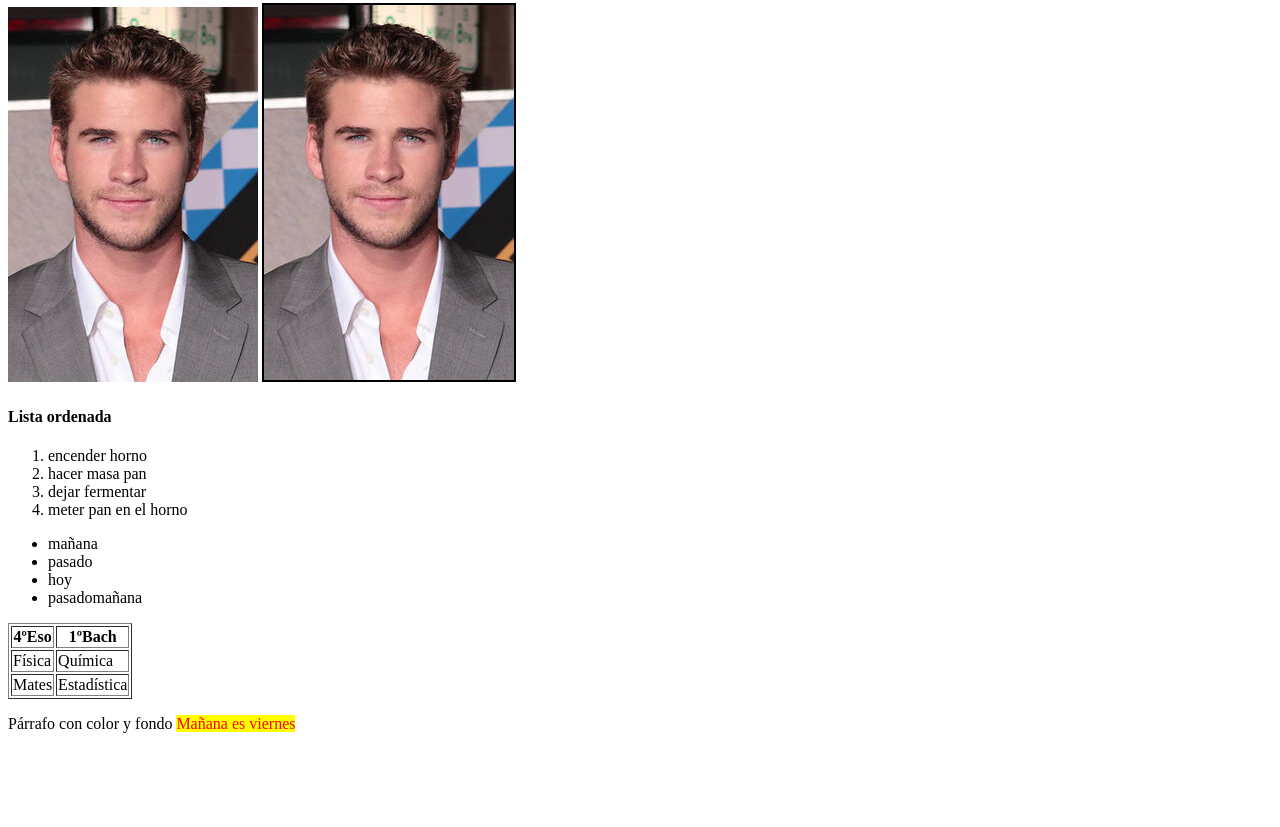
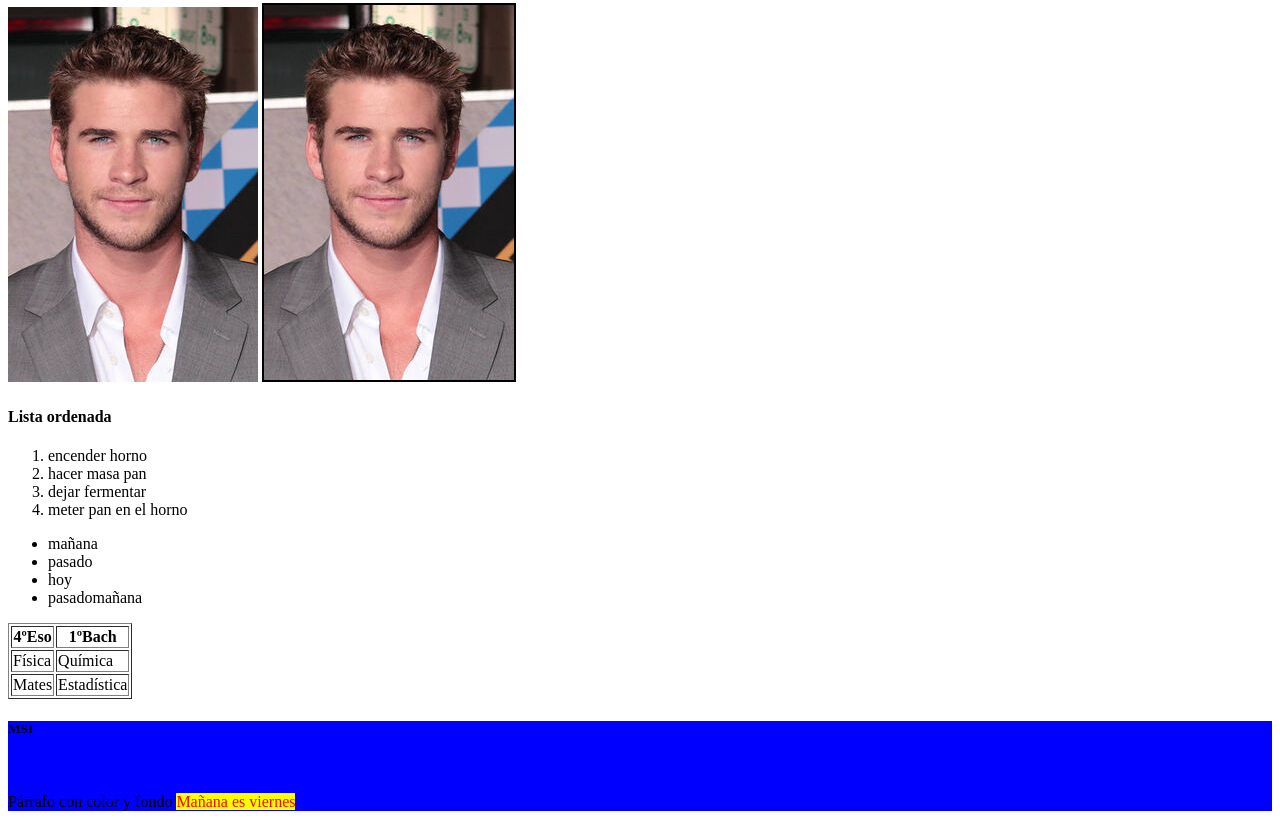
Before and after one commit to meialbert29/meialbert29, a plain HTML site: page index.html in a window 1280 px wide. Shown: the part 562-1389 px from the top of the page. Before the commit the page ends 1311 px from the top, so only its background shows below. Drawn offline with Linux system fonts and the light colour scheme.

Commit message:
Update index.html

```diff
--- a/index.html
+++ b/index.html
@@ -55,6 +55,9 @@
 
       </table>
 
+      <div id="blue" style="background-color: blue;">
+
+      <h5> MSI</h5><br>
       <p> Párrafo con color y fondo <span style="background:yellow;
       color:red;">Mañana es viernes</span></p>
 
```
